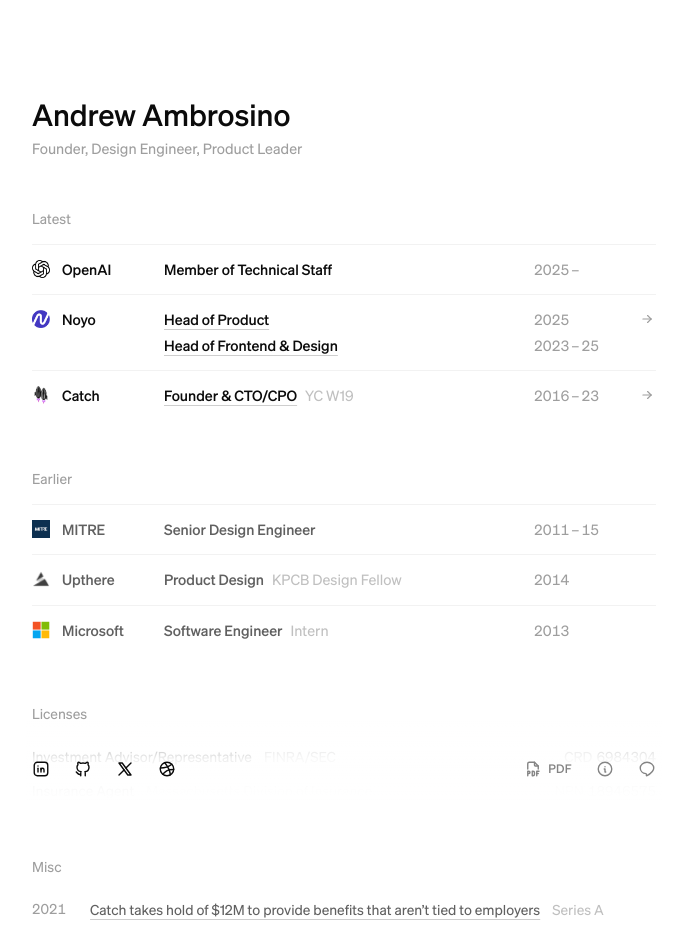
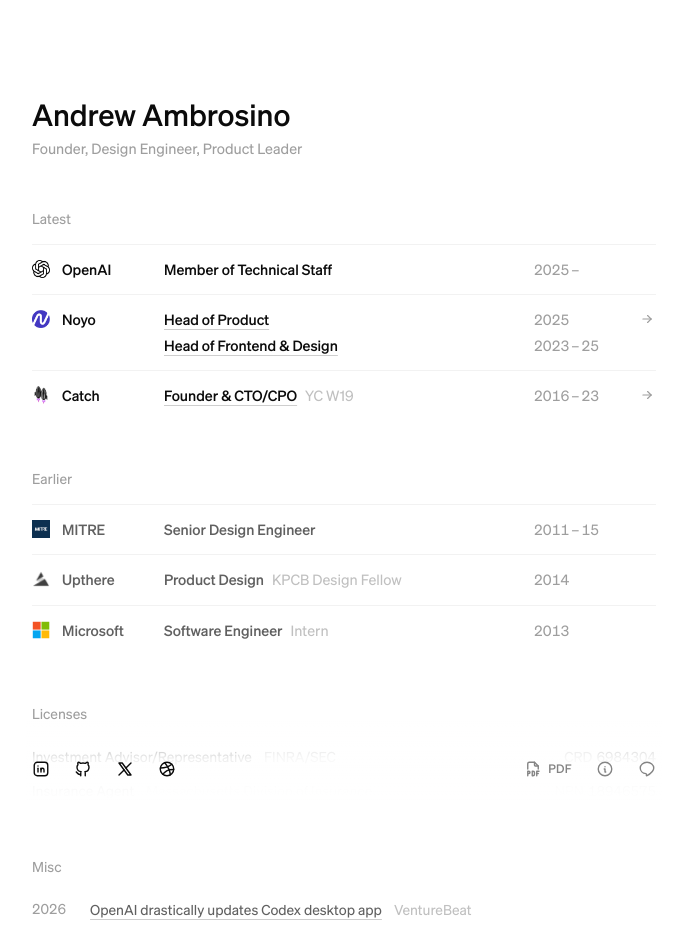
Before and after one commit to aa-io/site, a Next.js app: page / in a window 1280 px wide. Shown: the top 936 px of the page, without its empty margins (291-978 px from the left). Built offline with nearby package versions, Linux system fonts and the light colour scheme.

Commit message:
Add VentureBeat mention

```diff
--- a/data/mentions.ts
+++ b/data/mentions.ts
@@ -6,6 +6,12 @@
 };
 
 export const mentions: Array<Mention> = [
+  {
+    title: 'OpenAI drastically updates Codex desktop app',
+    description: 'VentureBeat',
+    url: 'https://venturebeat.com/technology/openai-drastically-updates-codex-desktop-app-to-use-all-other-apps-on-your-computer-generate-images-preview-webpages/',
+    year: '2026',
+  },
   {
     title: 'Catch takes hold of $12M to provide benefits that aren’t tied to employers',
     description: 'Series A',
```
Also changed, not shown: public/llms.txt.
